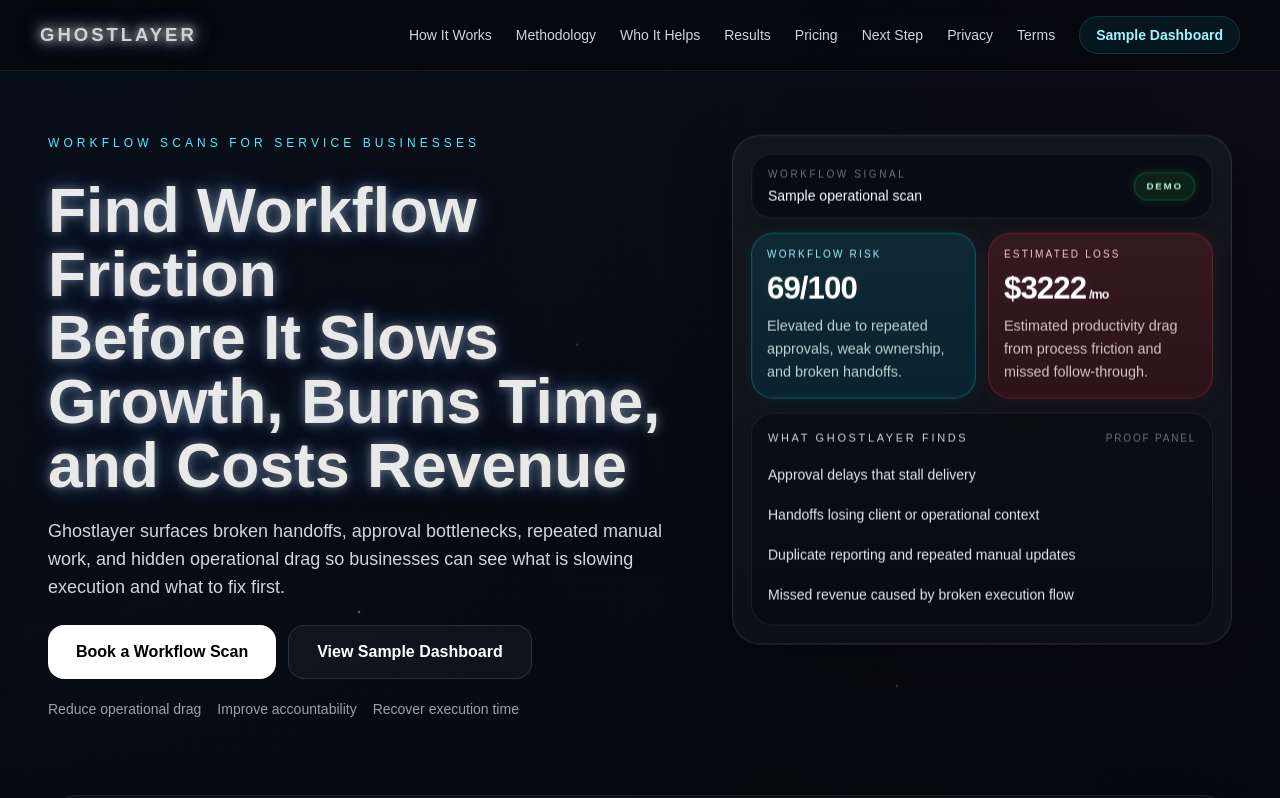
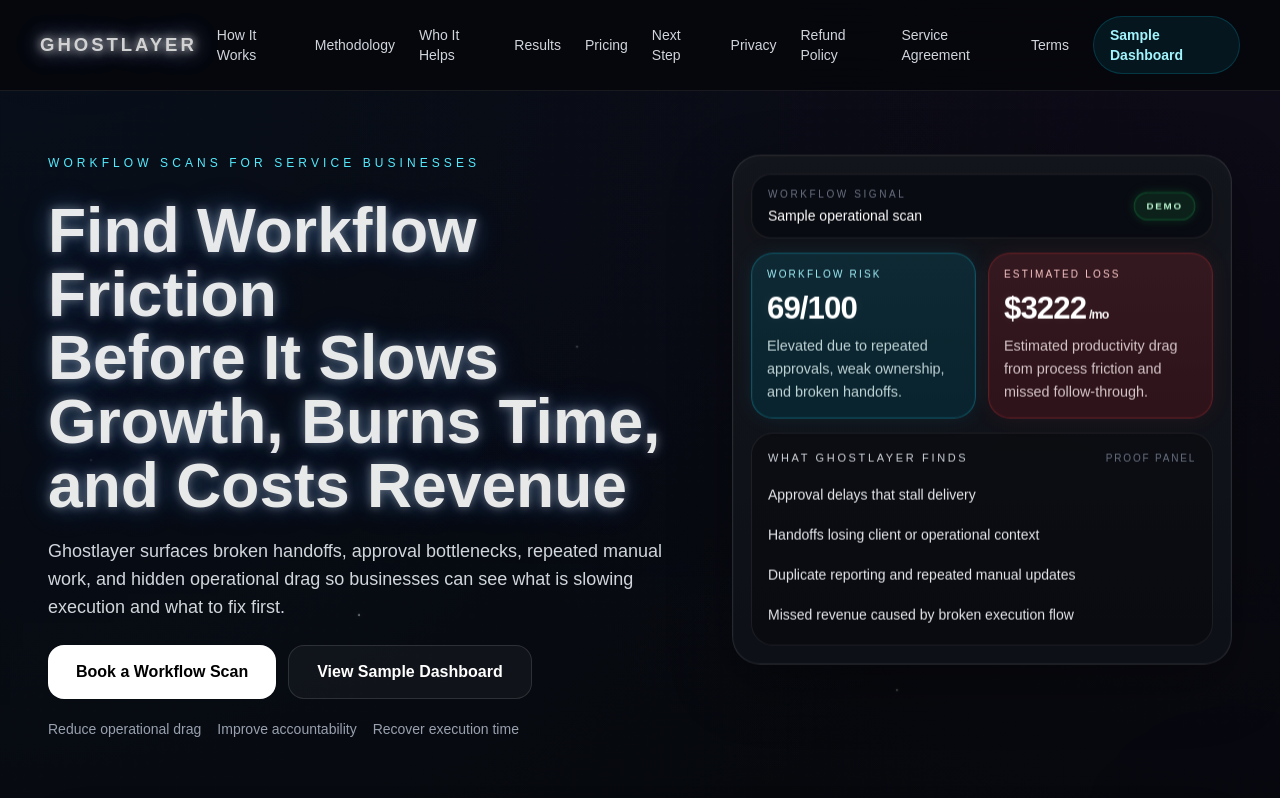
Before and after one commit to DexTheAIBusinessman/ghostlayer, a Next.js app: page / in a window 1280 px wide. Shown: the top 798 px of the page. Built offline with nearby package versions, Linux system fonts and the light colour scheme.

Commit message:
add legal policy pages to website navigation

```diff
--- a/app/page.tsx
+++ b/app/page.tsx
@@ -181,6 +181,8 @@ export default function GhostlayerHomepageLivePreview() {
             <a href="#pricing" className="transition hover:text-white">Pricing</a>
             <a href="#next-step" className="transition hover:text-white">Next Step</a>
             <a href="/privacy" className="transition hover:text-white">Privacy</a>
+              <a href="/refund-policy" className="transition hover:text-white">Refund Policy</a>
+              <a href="/service-agreement" className="transition hover:text-white">Service Agreement</a>
             <a href="/terms" className="transition hover:text-white">Terms</a>
             <a href="/dashboard" className="rounded-full border border-cyan-400/18 bg-cyan-400/8 px-4 py-2 font-semibold text-cyan-200 transition hover:bg-cyan-400/12 hover:text-white">
               Sample Dashboard
@@ -439,6 +441,8 @@ export default function GhostlayerHomepageLivePreview() {
               <a href="#next-step" className="transition hover:text-white">Next Step</a>
               <a href="/dashboard" className="transition hover:text-white">Sample Dashboard</a>
               <a href="/privacy" className="transition hover:text-white">Privacy</a>
+              <a href="/refund-policy" className="transition hover:text-white">Refund Policy</a>
+              <a href="/service-agreement" className="transition hover:text-white">Service Agreement</a>
               <a href="/terms" className="transition hover:text-white">Terms</a>
             </div>
           </div>
```
